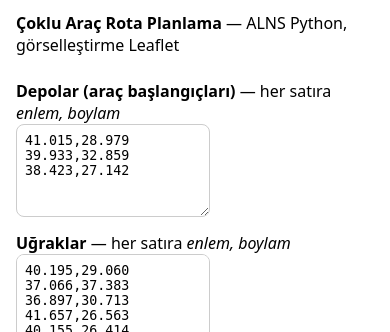
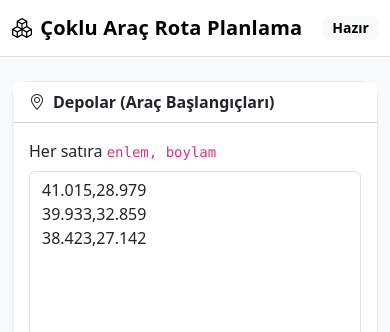
Before and after one commit to ardagencer1206/metaheuristic_solver, a Flask app: page /alns/ in a window 390 px wide. Shown: the top 332 px of the page. Run offline with Flask 3, Linux system fonts and the light colour scheme.

Commit message:
Update index.html

```diff
--- a/templates/index.html
+++ b/templates/index.html
@@ -1,37 +1,77 @@
 <!doctype html>
 <html lang="tr">
 <head>
-  <meta charset="utf-8">
-  <title>ALNS + OSRM Çoklu Araç</title>
+  <meta charset="utf-8" />
+  <title>Çoklu Araç Rota Planlama | ALNS · Greedy · ACO</title>
   <meta name="viewport" content="width=device-width, initial-scale=1" />
-  <script src="https://unpkg.com/leaflet@1.9.4/dist/leaflet.js"></script>
+  <!-- Bootstrap 5 -->
+  <link href="https://cdn.jsdelivr.net/npm/bootstrap@5.3.3/dist/css/bootstrap.min.css" rel="stylesheet">
+  <!-- Bootstrap Icons -->
+  <link href="https://cdn.jsdelivr.net/npm/bootstrap-icons@1.11.3/font/bootstrap-icons.css" rel="stylesheet">
+  <!-- Leaflet -->
   <link rel="stylesheet" href="https://unpkg.com/leaflet@1.9.4/dist/leaflet.css"/>
+
   <style>
-    body{margin:0;font-family:system-ui,Segoe UI,Roboto,Arial}
-    header, .panel{padding:12px 16px}
-    .grid{display:grid;gap:10px;grid-template-columns:1fr 1fr}
-    textarea,input,button{padding:8px;border:1px solid #ccc;border-radius:8px}
-    button{background:#0d6efd;color:#fff;border:0;cursor:pointer}
-    #map{height:65vh;margin:12px 16px;border-radius:10px}
-    .legend{display:flex;flex-wrap:wrap;gap:8px;padding:0 16px 12px 16px}
-    .tag{display:inline-flex;align-items:center;gap:6px;background:#f2f2f2;border-radius:999px;padding:2px 10px}
-    .dot{width:10px;height:10px;border-radius:50%}
-    @media(max-width:900px){.grid{grid-template-columns:1fr} #map{height:60vh}}
+    :root{
+      --card-radius: 1rem;
+    }
+    body{background:#f7f9fb}
+    .navbar-brand{font-weight:600; letter-spacing:.2px}
+    .card{border:1px solid #e6ebf1; border-radius:var(--card-radius); box-shadow:0 1px 2px rgba(10,10,10,.03)}
+    .card-header{background:#fff; font-weight:600; border-top-left-radius:var(--card-radius); border-top-right-radius:var(--card-radius)}
+    .form-text{color:#6b7280}
+    #map{height: clamp(360px, 62vh, 76vh); border-radius:.75rem}
+    .legend-badge{display:inline-flex; align-items:center; gap:.5rem; background:#f3f4f6; border-radius:999px; padding:.3rem .7rem; font-size:.875rem}
+    .legend-dot{width:10px; height:10px; border-radius:50%}
+    .status-badge{font-size:.875rem}
+    .btn-icon{display:inline-flex; align-items:center; gap:.5rem}
+    .alert-placeholder{position:fixed; top:72px; right:16px; z-index:1055; width:min(420px, 92vw)}
+    /* Leaflet marker numbers */
+    .num-ico div{
+      width:28px; height:28px; border-radius:50%;
+      color:#fff; display:flex; align-items:center; justify-content:center;
+      border:2px solid #fff; box-shadow:0 1px 4px rgba(0,0,0,.25);
+      font-weight:600; font-size:.8rem
+    }
   </style>
 </head>
 <body>
-  <header><b>Çoklu Araç Rota Planlama</b> — ALNS Python, görselleştirme Leaflet</header>
+  <!-- Navbar -->
+  <nav class="navbar navbar-expand-lg bg-white border-bottom sticky-top">
+    <div class="container-lg">
+      <a class="navbar-brand d-flex align-items-center gap-2" href="#">
+        <i class="bi bi-boxes"></i> Çoklu Araç Rota Planlama
+      </a>
+      <span class="badge text-bg-light status-badge" id="status">Hazır</span>
+    </div>
+  </nav>
 
-  <div class="panel grid">
-    <div>
-      <label><b>Depolar (araç başlangıçları)</b> — her satıra <i>enlem, boylam</i></label><br>
-      <textarea id="depots" rows="5">41.015,28.979
+  <div class="alert-placeholder" id="alertPlaceholder"></div>
+
+  <main class="container-lg my-4">
+    <div class="row g-4">
+      <!-- Depolar -->
+      <div class="col-12 col-lg-6">
+        <div class="card">
+          <div class="card-header"><i class="bi bi-geo-alt me-2"></i>Depolar (Araç Başlangıçları)</div>
+          <div class="card-body">
+            <label for="depots" class="form-label">Her satıra <code>enlem, boylam</code></label>
+            <textarea id="depots" rows="7" class="form-control" placeholder="41.015,28.979&#10;39.933,32.859&#10;38.423,27.142">41.015,28.979
 39.933,32.859
 38.423,27.142</textarea>
+            <div class="form-text mt-2">
+              Örn: <code>41.015,28.979</code> (İstanbul), <code>39.933,32.859</code> (Ankara)
             </div>
-    <div>
-      <label><b>Uğraklar</b> — her satıra <i>enlem, boylam</i></label><br>
-      <textarea id="stops" rows="5">40.195,29.060
+          </div>
+        </div>
+      </div>
+      <!-- Uğraklar -->
+      <div class="col-12 col-lg-6">
+        <div class="card">
+          <div class="card-header"><i class="bi bi-pin-map me-2"></i>Uğraklar</div>
+          <div class="card-body">
+            <label for="stops" class="form-label">Her satıra <code>enlem, boylam</code></label>
+            <textarea id="stops" rows="7" class="form-control" placeholder="40.195,29.060&#10;37.066,37.383&#10;...">40.195,29.060
 37.066,37.383
 36.897,30.713
 41.657,26.563
@@ -41,123 +81,216 @@
 39.750,39.500
 38.731,35.479
 36.812,34.642</textarea>
+            <div class="d-flex align-items-center gap-2 mt-3">
+              <div>
+                <label for="method" class="form-label mb-0">Çözüm Metodu</label>
+                <select id="method" class="form-select">
+                  <option value="alns" selected>ALNS (Önerilen)</option>
+                  <option value="greedy">Greedy</option>
+                  <option value="aco">Ant Colony</option>
+                </select>
+              </div>
+              <div class="ms-auto d-flex gap-2">
+                <button class="btn btn-primary btn-icon" id="btnSolve">
+                  <i class="bi bi-play-fill"></i> Çöz
+                </button>
+                <button class="btn btn-outline-secondary btn-icon" id="btnClear">
+                  <i class="bi bi-trash3"></i> Temizle
+                </button>
+              </div>
+            </div>
+            <div class="form-text mt-2">
+              Not: Rotalar eş zamanlı başlar; süre özeti en uzun rota süresine (makespan) göre gösterilir.
+            </div>
+          </div>
         </div>
       </div>
 
-  <div class="panel" style="display:flex;gap:8px;align-items:center">
-    <label for="method"><b>Çözüm Metodu:</b></label>
-    <select id="method">
-      <option value="alns" selected>ALNS</option>
-      <option value="greedy">Greedy</option>
-      <option value="aco">Ant Colony</option>
-    </select>
-    <button id="btnSolve">Çöz</button>
-    <button id="btnClear" style="background:#6c757d">Temizle</button>
-    <span id="status" style="margin-left:8px;color:#444">Hazır.</span>
+      <!-- Harita ve Sonuç Özeti -->
+      <div class="col-12">
+        <div class="card">
+          <div class="card-header"><i class="bi bi-map me-2"></i>Harita</div>
+          <div class="card-body">
+            <div id="map" class="w-100"></div>
           </div>
+          <div class="card-footer bg-white">
+            <div class="d-flex flex-wrap gap-2" id="legend"></div>
+          </div>
+        </div>
+      </div>
+    </div>
+  </main>
 
-  <div class="legend" id="legend"></div>
-  <div id="map"></div>
+  <!-- Leaflet JS -->
+  <script src="https://unpkg.com/leaflet@1.9.4/dist/leaflet.js"></script>
+  <!-- Bootstrap JS -->
+  <script src="https://cdn.jsdelivr.net/npm/bootstrap@5.3.3/dist/js/bootstrap.bundle.min.js"></script>
 
   <script>
-const map = L.map('map').setView([39,35],6);
-L.tileLayer('https://{s}.tile.openstreetmap.org/{z}/{x}/{y}.png',{maxZoom:19, attribution:'© OpenStreetMap'}).addTo(map);
+    // ---- Bootstrap helpers ----
+    function showAlert(message, variant="danger", timeout=4500){
+      const wrapper = document.createElement('div');
+      wrapper.innerHTML = `
+        <div class="alert alert-${variant} alert-dismissible fade show shadow-sm" role="alert">
+          ${message}
+          <button type="button" class="btn-close" data-bs-dismiss="alert" aria-label="Kapat"></button>
+        </div>`;
+      const ph = document.getElementById('alertPlaceholder');
+      ph.appendChild(wrapper);
+      if(timeout){
+        setTimeout(()=> {
+          const alertEl = bootstrap.Alert.getOrCreateInstance(wrapper.firstElementChild);
+          alertEl.close();
+        }, timeout);
+      }
+    }
 
-let layers=[]; let markers=[];
+    // ---- Leaflet init ----
+    const map = L.map('map').setView([39,35], 6);
+    L.tileLayer('https://{s}.tile.openstreetmap.org/{z}/{x}/{y}.png',{
+      maxZoom: 19,
+      attribution: '&copy; OpenStreetMap'
+    }).addTo(map);
+
+    const palette = ['#1f77b4','#ff7f0e','#2ca02c','#d62728','#9467bd','#17becf','#8c564b','#e377c2','#7f7f7f','#bcbd22'];
+    let layers = [], markers = [];
+
     function clearMap(){
-  layers.forEach(l=>map.removeLayer(l)); layers=[];
-  markers.forEach(m=>map.removeLayer(m)); markers=[];
-  document.getElementById('legend').innerHTML='';
+      layers.forEach(l => map.removeLayer(l)); layers = [];
+      markers.forEach(m => map.removeLayer(m)); markers = [];
+      document.getElementById('legend').innerHTML = '';
     }
+
     function parseLines(id){
       return document.getElementById(id).value
-    .split('\n').map(s=>s.trim()).filter(Boolean)
-    .map(s=>{
-      const p=s.split(',').map(x=>Number(x.trim()));
-      if(p.length!==2 || !isFinite(p[0]) || !isFinite(p[1])) throw new Error('Format: "enlem, boylam"');
+        .split('\n').map(s => s.trim()).filter(Boolean)
+        .map(s => {
+          const p = s.split(',').map(x => Number(x.trim()));
+          if(p.length !== 2 || !isFinite(p[0]) || !isFinite(p[1])) throw new Error('Satır formatı: "enlem, boylam"');
           return [p[0], p[1]];
         });
     }
-const palette=['#e74c3c','#0d6efd','#2ecc71','#9b59b6','#ff9f43','#1abc9c','#8e44ad','#34495e','#d35400','#27ae60'];
+
     function numIcon(n, colorHex){
       return L.divIcon({
-    className:'num-ico',
-    html:`<div style="width:28px;height:28px;border-radius:50%;background:${colorHex};color:#fff;display:flex;align-items:center;justify-content:center;border:2px solid #fff;box-shadow:0 1px 4px rgba(0,0,0,.35)">${n}</div>`,
-    iconSize:[28,28], iconAnchor:[14,28], popupAnchor:[0,-24]
+        className: 'num-ico',
+        html: `<div style="background:${colorHex}">${n}</div>`,
+        iconSize: [28,28], iconAnchor: [14,28], popupAnchor: [0,-24]
       });
     }
-function fmtMin(s){return `${Math.round(s/60)} dk`;}
-function fmtKm(m){return (m/1000).toFixed(1)+' km';}
+
+    function fmtMin(s){ return `${Math.round(s/60)} dk`; }
+    function fmtKm(m){ return (m/1000).toFixed(1)+' km'; }
+
+    const statusEl = document.getElementById('status');
+    const btnSolve = document.getElementById('btnSolve');
+    const btnClear = document.getElementById('btnClear');
+
+    function setBusy(busy=true){
+      if(busy){
+        btnSolve.disabled = true;
+        statusEl.className = 'badge text-bg-warning status-badge';
+        statusEl.textContent = 'Hesaplanıyor…';
+        btnSolve.innerHTML = `<span class="spinner-border spinner-border-sm me-1" role="status" aria-hidden="true"></span> Çözülüyor`;
+      }else{
+        btnSolve.disabled = false;
+        statusEl.className = 'badge text-bg-light status-badge';
+        statusEl.textContent = 'Hazır';
+        btnSolve.innerHTML = `<i class="bi bi-play-fill"></i> Çöz`;
+      }
+    }
+
+    btnClear.addEventListener('click', () => {
+      clearMap();
+      statusEl.className = 'badge text-bg-light status-badge';
+      statusEl.textContent = 'Temizlendi';
+      setTimeout(()=>{ statusEl.textContent = 'Hazır'; }, 1200);
+    });
+
+    btnSolve.addEventListener('click', solve);
 
     async function solve(){
-  const status = document.getElementById('status');
-  status.textContent='Hesaplanıyor...';
-  document.getElementById('btnSolve').disabled=true;
+      setBusy(true);
+      clearMap();
 
-  clearMap();
       let depots, stops;
       try{
         depots = parseLines('depots');
         stops  = parseLines('stops');
       }catch(e){
-    status.textContent='Hata: ' + e.message;
-    document.getElementById('btnSolve').disabled=false;
+        showAlert('Girdi hatası: ' + e.message, 'danger');
+        setBusy(false);
         return;
       }
+
+      const method = document.getElementById('method').value;
+
       try{
-    const method = document.getElementById("method").value;
-    const res = await fetch("/alns/solve", {
-      method:"POST", headers:{"Content-Type":"application/json"},
-      body: JSON.stringify({depots, stops, method})
+        const res = await fetch('/alns/solve', {
+          method: 'POST',
+          headers: { 'Content-Type':'application/json' },
+          body: JSON.stringify({ depots, stops, method })
         });
-    if(!res.ok){ const t=await res.text(); throw new Error(res.status+' '+t); }
+        if(!res.ok){
+          const t = await res.text();
+          throw new Error(`${res.status} ${t}`);
+        }
         const data = await res.json();
-    if(!data.trips || data.trips.length===0){ status.textContent='Rota yok.'; return; }
+        if(!data.trips || data.trips.length === 0){
+          showAlert('Rota bulunamadı veya sonuç boş döndü.', 'warning', 5000);
+          setBusy(false);
+          return;
+        }
 
         const legend = document.getElementById('legend');
-    let bounds=null, totalDur=0, totalDist=0;
+        let bounds = null, totalDur = 0, totalDist = 0;
 
-    data.trips.forEach((t, i)=>{
+        data.trips.forEach((t, i) => {
           const col = palette[i % palette.length];
           const trip = t.trip.trips[0];
           totalDur += trip.duration; totalDist += trip.distance;
 
-      // Rota çiz
-      const line = L.geoJSON(trip.geometry, {color: col, weight:5, opacity:.9}).addTo(map);
+          // Çizgi
+          const line = L.geoJSON(trip.geometry, { color: col, weight: 5, opacity: .9 }).addTo(map);
           layers.push(line);
           bounds = bounds ? bounds.extend(line.getBounds()) : line.getBounds();
 
-      // Waypoint sırasına göre marker’lar
+          // Markerlar (waypoint sırasına göre; 0 = başlangıç)
           const ordered = t.trip.waypoints
             .slice()
-        .sort((a,b)=>a.waypoint_index - b.waypoint_index)
-        .map(w=>({lat:w.location[1], lon:w.location[0]}));
+            .sort((a,b) => a.waypoint_index - b.waypoint_index)
+            .map(w => ({ lat: w.location[1], lon: w.location[0] }));
 
-      ordered.forEach((p, k)=>{
+          ordered.forEach((p, k) => {
             const label = k===0 ? `Araç ${i+1} Başlangıç` : `Araç ${i+1} Uğrak #${k}`;
-        const mk = L.marker([p.lat, p.lon], {icon: numIcon(k+1, col)}).addTo(map).bindPopup(label);
+            const mk = L.marker([p.lat, p.lon], { icon: numIcon(k+1, col) })
+              .addTo(map)
+              .bindPopup(label);
             markers.push(mk);
           });
 
-      // Legend
-      const tag = document.createElement('div');
-      tag.className='tag';
-      tag.innerHTML = `<span class="dot" style="background:${col}"></span> Araç ${i+1}: ${fmtMin(trip.duration)}, ${fmtKm(trip.distance)}`;
+          // Legend etiketi
+          const tag = document.createElement('span');
+          tag.className = 'legend-badge';
+          tag.innerHTML = `<span class="legend-dot" style="background:${col}"></span> Araç ${i+1}: ${fmtMin(trip.duration)}, ${fmtKm(trip.distance)}`;
           legend.appendChild(tag);
         });
 
-    if(bounds) map.fitBounds(bounds, {padding:[20,20]});
-    status.textContent = `Araç: ${data.trips.length} • Toplam süre: ${fmtMin(totalDur)} • Toplam mesafe: ${fmtKm(totalDist)}`;
+        if(bounds) map.fitBounds(bounds, { padding: [16,16] });
+
+        // Makespan bilgisi (en uzun rota)
+        const perVehDur = data.trips.map(t => t.trip.trips[0].duration);
+        const makespan = Math.max(...perVehDur);
+        statusEl.className = 'badge text-bg-success status-badge';
+        statusEl.textContent = `Araç: ${data.trips.length} • Makespan: ${fmtMin(makespan)} • Toplam: ${fmtMin(totalDur)} / ${fmtKm(totalDist)}`;
+
       }catch(err){
         console.error(err);
-    status.textContent='Hata: '+err.message;
+        showAlert('Sunucu hatası: ' + err.message, 'danger', 7000);
       }finally{
-    document.getElementById('btnSolve').disabled=false;
+        setBusy(false);
       }
     }
-
-document.getElementById('btnSolve').onclick=solve;
-document.getElementById('btnClear').onclick=()=>{ clearMap(); document.getElementById('status').textContent='Temizlendi.'; };
   </script>
 </body>
 </html>
```
Lines whose indentation alone changed are shown as unchanged.
